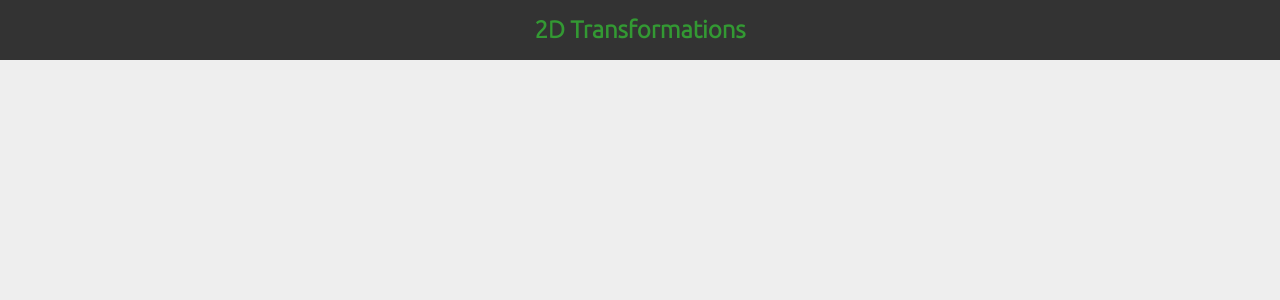
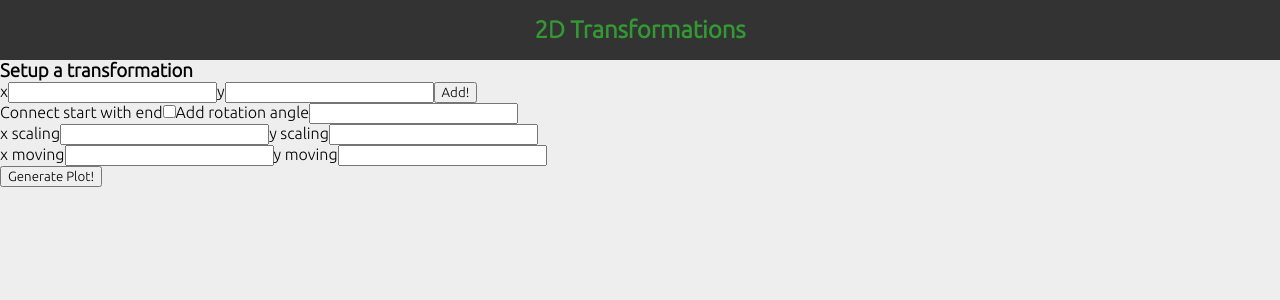
Before and after one commit to IlyaNesterow/2d_transformer, a React (Create React App) app in the folder client/: page /setup in a window 1280 px wide. Shown: the top 300 px of the page. Built offline with nearby package versions, Linux system fonts and the light colour scheme.

Commit message:
added setup form

```diff
--- a/client/src/App.js
+++ b/client/src/App.js
@@ -1,6 +1,7 @@
 import React from 'react'
 import styled from 'styled-components'
 import Router from './components/router'
+
 
 const App = () => {
   return (
--- /dev/null
+++ b/client/src/components/setup/AddCoord.js
@@ -0,0 +1,58 @@
+import React, { useState, useRef } from 'react'
+
+
+const AddCord = ({ onSubmit, setError }) => {
+  const [ currentX, setCurrentX ] = useState(null)
+  const [ currentY, setCurrentY ] = useState(null)
+
+  const x = useRef(null)
+  const y = useRef(null)
+
+  const handleClick = (e) => {
+    e.preventDefault()
+    if(!currentX || !currentY)
+      return setError(`Enter ${!currentX ? 'x' : 'y'} value`)
+    onSubmit(currentX, currentY)
+    x.current.value = ''
+    y.current.value = ''
+    setCurrentX(null)
+    setCurrentY(null)
+  }
+
+  return(
+    <div id="add-smth">
+      <label>x</label>
+      <input
+        ref={ x }
+        type="number"
+        onChange={e => {
+          const val = e.target.value
+          if(val.length > 0 && !isNaN(parseInt(val))){
+            setError('')
+            setCurrentX(parseInt(val))
+          } else if(currentX) setCurrentX(null)
+        }}
+      />
+      <label>y</label>
+      <input
+        ref={ y }
+        type="number"
+        onChange={e => {
+          const val = e.target.value
+          if(val.length > 0 && !isNaN(parseInt(val))){
+            setError('')
+            setCurrentY(parseInt(val))
+          } else if(currentY) setCurrentY(null)
+        }}
+      />
+      <button
+        id="add_coord"
+        onClick={handleClick}
+      >
+        Add!
+      </button>
+    </div>
+  )
+}
+
+export default AddCord
--- /dev/null
+++ b/client/src/components/setup/AddOneOrTwo.js
@@ -0,0 +1,25 @@
+import React, { forwardRef } from 'react'
+
+
+const AddOneOrTwo = forwardRef(({ props = { step: 1 }, label, xOnChange, yOnChange }, { xRef, yRef }) => {
+  return(
+    <div id="add-smth">
+      <label>{ 'x ' + label }</label>
+      <input
+        { ...props }
+        ref={ xRef }
+        type="number"
+        onChange={ xOnChange }
+      />
+      <label>{ 'y ' + label }</label>
+      <input
+        { ...props }
+        ref={ yRef }
+        type="number"
+        onChange={ yOnChange }
+      />
+    </div>
+  )
+})
+
+export default AddOneOrTwo
--- /dev/null
+++ b/client/src/components/setup/ErrorLog.js
@@ -0,0 +1,14 @@
+import React from 'react'
+import styled from 'styled-components'
+
+
+const ErrorLog = ({ error }) =>
+  error.length > 0
+    ? <Log>{error}</Log>
+    : null
+
+const Log = styled.div`
+
+`
+
+export default ErrorLog
--- /dev/null
+++ b/client/src/components/setup/SetupForm.js
@@ -0,0 +1,132 @@
+import React, { useState, useRef } from 'react'
+import styled from 'styled-components'
+
+import AddCord from './AddCoord'
+import ErrorLog from './ErrorLog'
+import AddOneOrTwo from './AddOneOrTwo'
+
+
+const SetupForm = ({ handleSubmission }) => {
+  const [ setup, setSetup ] = useState({x: [], y: []})
+  const [ error, setError ] = useState('')
+
+  const connectRef = useRef(null)
+  const angle = useRef(null)
+  const scaleX = useRef(null)
+  const scaleY = useRef(null)
+  const moveX = useRef(null)
+  const moveY = useRef(null)
+
+  const addCoord = (x, y) => {
+    setSetup({
+      ...setup,
+      x: [...setup.x, x],
+      y: [...setup.y, y]
+    })
+  }
+
+  const connect = (e) => {
+    if(e.target.checked)
+      setSetup({
+        ...setup,
+        connect: true
+      })
+    else {
+      const _setup = setup
+      delete _setup.connect
+      setSetup(_setup)
+    }
+  }
+
+  const addAngle = (e) => {
+    const val = e.target.value
+    if(val.length > 0)
+      setSetup({
+      ...setup,
+      angle: parseInt(val)
+      })
+    else {
+      const _setup = setup
+      delete _setup.angle
+      setSetup(_setup)
+    }
+  }
+
+  const scaleOrMoveOnChange = (val, key, subKey) => {
+    if(val.length === 0 || val === '0'){
+      const _setup = setup
+      delete _setup[key][subKey]
+      setSetup(_setup)
+    } else {
+      setSetup({
+        ...setup,
+        [key]: {
+          ...setup[key],
+          [subKey]: parseInt(val)
+        }
+      })
+    }
+  }
+
+  const onSubmit = (e) => {
+    e.preventDefault()
+    if(error.length === 0){
+      handleSubmission(setup)
+      formCleanUp()
+    }
+  }
+
+  const formCleanUp = () => {
+    connectRef.current.checked = false
+    angle.current.value = ''
+    scaleX.current.value = ''
+    scaleY.current.value = ''
+    moveX.current.value = ''
+    moveY.current.value = ''
+  }
+
+  return(
+    <Wrapper>
+      <h3>Setup a transformation</h3>
+      <ErrorLog error={error}/>
+      <form>
+        <AddCord
+          setError={val => setError(val)}
+          onSubmit={addCoord}
+        />
+        <label>Connect start with end</label>
+        <input
+          type="checkbox"
+          ref={ connectRef }
+          onChange={connect}
+        />
+        <label>Add rotation angle</label>
+        <input
+          type="number"
+          ref={ angle }
+          onChange={addAngle}
+        />
+        <AddOneOrTwo
+          props={{min: 0}}
+          label="scaling"
+          ref={{ xRef: scaleX, yRef: scaleY }}
+          xOnChange={e => scaleOrMoveOnChange(e.target.value, 'scale', 'scale_x')}
+          yOnChange={e => scaleOrMoveOnChange(e.target.value, 'scale', 'scale_y')}
+        />
+        <AddOneOrTwo
+          label="moving"
+          ref={{ xRef: moveX, yRef: moveY }}
+          xOnChange={e => scaleOrMoveOnChange(e.target.value, 'move', 'move_x')}
+          yOnChange={e => scaleOrMoveOnChange(e.target.value, 'move', 'move_y')}
+        />
+        <button onClick={ onSubmit }>Generate Plot!</button>
+      </form>
+    </Wrapper>
+  )
+}
+
+const Wrapper = styled.div`
+
+`
+
+export default SetupForm
--- a/client/src/components/setup/index.js
+++ b/client/src/components/setup/index.js
@@ -1,12 +1,23 @@
 import React from 'react'
+import styled from 'styled-components'
+import SetupForm from './SetupForm'
 
 
 const Setup = () => {
+  const handleSetupSubmission = (setup) => {
+    console.log(setup)
+  }
+
   return(
-    <div>
-
-    </div>
+    <SetupWrapper>
+      <SetupForm handleSubmission={ handleSetupSubmission }/>
+    </SetupWrapper>
   )
 }
 
+
+const SetupWrapper = styled.div`
+
+`
+
 export default Setup
```
Also changed, not shown: 2 other files (tests, documents, lock files or other folders).
